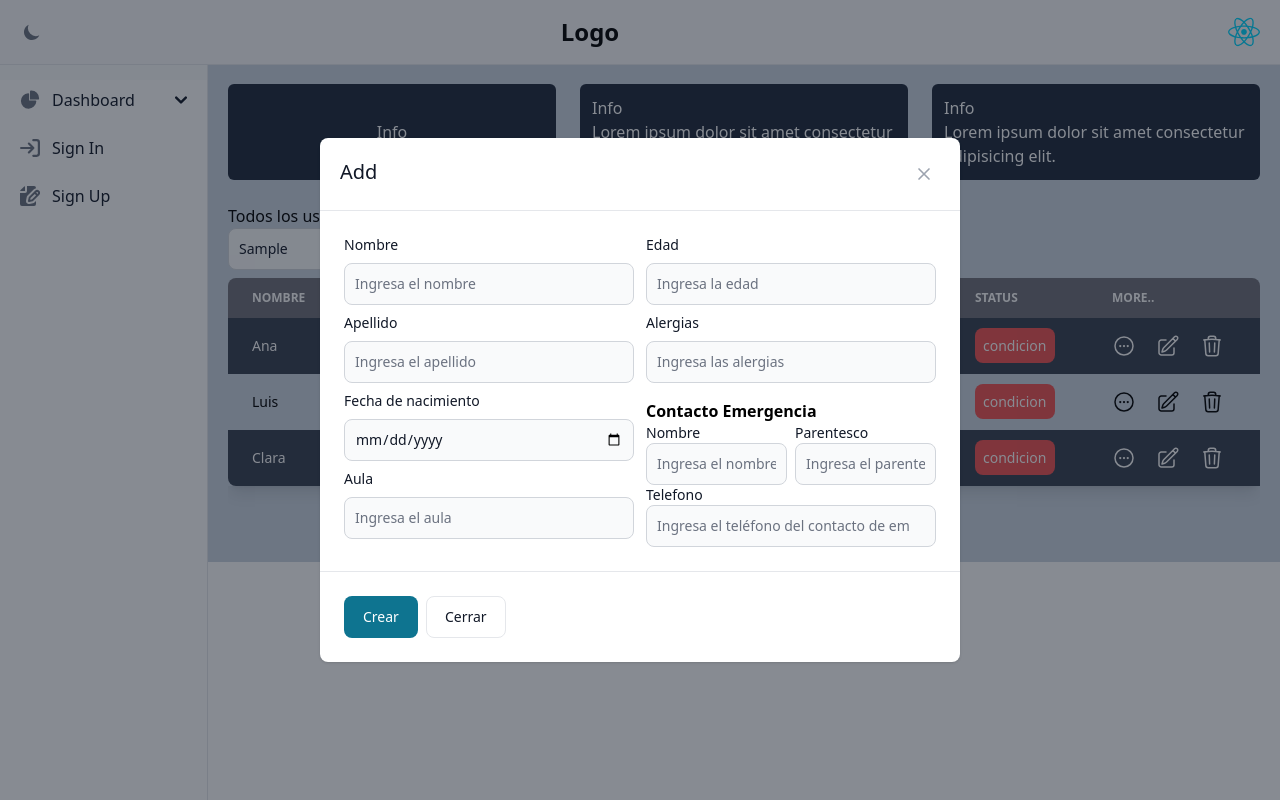
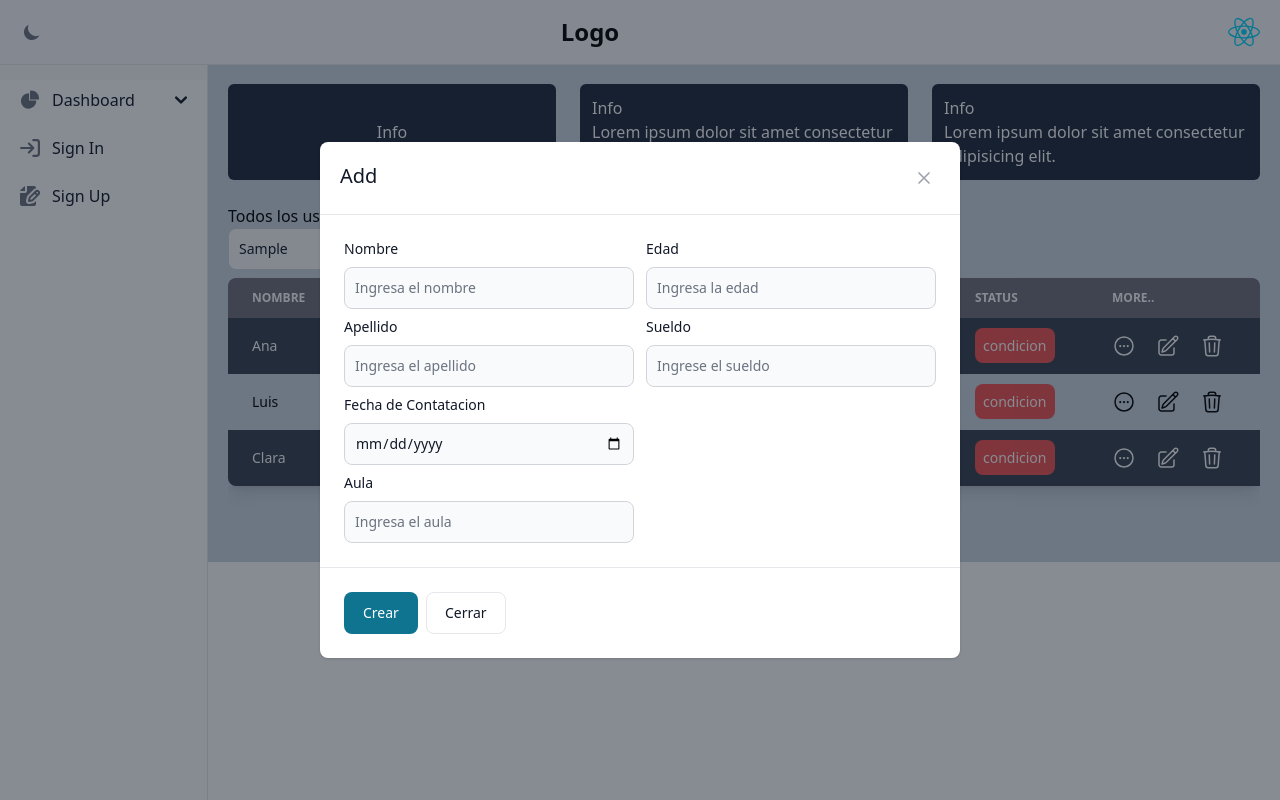
Before and after one commit to wolfsoul01/Frontend-Guarder-a-, a React (Vite) app: page /dashbord/employ in a window 1280 px wide. Both pictures are taken after typing "Sample" into the empty fields and a click on the button "Add User". Built offline with nearby package versions, Linux system fonts and the light colour scheme.

Commit message:
Finaly structur in employDAshtab

```diff
--- a/src/components/Dasbord/Master/EmployDasTab.jsx
+++ b/src/components/Dasbord/Master/EmployDasTab.jsx
@@ -14,7 +14,7 @@ export function EmployDasTab ({ info }) {
   const [openModalCreate, setModalCreate] = useState(false)
 
   const [employ, setEmploy] = useState(info)
-  const [selectKid, setSelectKid] = useState()
+  const [selectEmploy, setSelectEmploy] = useState()
 
   return (
     <section className=' overflow-x-auto mt-4'>
@@ -46,23 +46,23 @@ export function EmployDasTab ({ info }) {
       {openModalEdit && (
         <ModalEdit
           handleModal={() => setModalEdit(false)}
-          selectKid={selectKid}
+          selectEmploy={selectEmploy}
           openModal={openModalEdit}
         />
       )}
       {openModalCreate && (
         <ModalCreate
           handleModal={() => setModalCreate(false)}
-          selectKid={selectKid}
+          selectEmploy={selectEmploy}
           openModal={openModalCreate}
-          setemploy={setEmploy}
+          setEmploy={setEmploy}
           employ={employ}
         />
       )}
       {openModalShow && (
         <ModalShow
           handleModal={() => setModalShow(false)}
-          selectKid={selectKid}
+          selectEmploy={selectEmploy}
           openModal={openModalShow}
         />
       )}
@@ -123,7 +123,7 @@ export function EmployDasTab ({ info }) {
                   <button
                     className='cursor-pointer'
                     onClick={() => {
-                      setSelectKid(kid)
+                      setSelectEmploy(kid)
                       setModalShow(true)
                     }}
                   >
@@ -132,7 +132,7 @@ export function EmployDasTab ({ info }) {
                   <button
                     className='cursor-pointer'
                     onClick={() => {
-                      setSelectKid(kid)
+                      setSelectEmploy(kid)
                       setModalEdit(true)
                     }}
                   >
--- a/src/components/Dasbord/Master/ModalCrate.jsx
+++ b/src/components/Dasbord/Master/ModalCrate.jsx
@@ -2,7 +2,7 @@
 import { Button, Modal } from 'flowbite-react'
 import { Label, TextInput } from 'flowbite-react'
 
-export default function ModalCreate ({ openModal, handleModal, setKids, kids }) {
+export default function ModalCreate ({ openModal, handleModal, setEmploy, employ }) {
   function handleCreate (e) {
     e.preventDefault()
 
@@ -12,19 +12,13 @@ export default function ModalCreate ({ openModal, handleModal, setKids, kids })
       id: new Date(),
       nombre: info.name,
       apellidos: info.apellido,
-      fechaNacimiento: info.fechaNacimiento,
+      fechaContratacion: info.fechaContratacion,
       edad: info.edad,
       aula: info.aula,
-      estado: true,
-      alergias: info.alergias.split(','),
-      contactoEmergencia: {
-        nombre: info.contactoSOS,
-        telefono: info.contactoTelefono,
-        parentesco: info.contactoParentesco
-      }
+      sueldo:info.sueldo
     }
 
-    setKids([...kids, newKid])
+    setEmploy([...employ, newKid])
     handleModal()
   }
 
@@ -51,12 +45,12 @@ export default function ModalCreate ({ openModal, handleModal, setKids, kids })
                 required
                 name='apellido'
               />
-              <Label htmlFor='fechaNacimientoInput'>Fecha de nacimiento</Label>
+              <Label htmlFor='fechaNacimientoInput'>Fecha de Contatacion</Label>
               <TextInput
                 placeholder='Ingresa la fecha de nacimiento'
                 type='date'
                 id='fechaNacimientoInput'
-                name='fechaNacimiento'
+                name='fechaContratacion'
                 required
               />
               <Label htmlFor='aulaInput'>Aula</Label>
@@ -84,51 +78,15 @@ export default function ModalCreate ({ openModal, handleModal, setKids, kids })
                 name='edad'
                 required
               />
-              <Label htmlFor='alergiasInput'>Alergias</Label>
-              <TextInput
-                placeholder='Ingresa las alergias'
-                type='text'
-                id='alergiasInput'
-                name='alergias'
-                title='Separe las alejrgias con ,'
-              />
-              <aside className='flex flex-col justify-end mt-2'>
-                <h1 className='font-bold dark:text-white/90'>
-                  Contacto Emergencia
-                </h1>
-                <div className='grid grid-cols-2 gap-x-2'>
-                  <Label htmlFor='contactoNombreInput'>
-                    Nombre
-                    <TextInput
-                      placeholder='Ingresa el nombre del contacto de emergencia'
-                      type='text'
-                      id='contactoNombreInput'
-                      name='contactoSOS'
-                      required
-                    />
-                  </Label>
-                  <Label htmlFor='contactoParentescoInput'>
-                    Parentesco
-                    <TextInput
-                      placeholder='Ingresa el parentesco del contacto de emergencia'
-                      type='text'
-                      id='contactoParentescoInput'
-                      required
-                      name='contactoParentesco'
-                    />
-                  </Label>
-                  <Label htmlFor='contactoTelefonoInput' className='col-span-2'>
-                    Telefono
-                    <TextInput
-                      placeholder='Ingresa el teléfono del contacto de emergencia'
-                      type='number'
-                      id='contactoTelefonoInput'
-                      required
-                      name='contactoTelefono'
-                    />
-                  </Label>
-                </div>
-              </aside>
+            <Label htmlFor='disabledInput2'>Sueldo</Label>
+            <TextInput
+              placeholder='Ingrese el sueldo '
+              type='text'
+              defaultValue={''}
+              name='sueldo'
+              required
+            />
+
             </div>
           </Modal.Body>
           <Modal.Footer>
--- a/src/components/Dasbord/Master/ModalEdit.jsx
+++ b/src/components/Dasbord/Master/ModalEdit.jsx
@@ -8,19 +8,17 @@ import { Label, TextInput } from 'flowbite-react'
 export default function ModalEdit ({
   openModal,
   handleModal,
-  selectKid = {},
+  selectEmploy = {},
 }) {
   const {
     nombre = '',
     apellidos = '',
-    fechaNacimiento = '',
+    fechaContratacion = '',
     edad = '',
-    alergias = '',
-    contactoEmergencia = '',
-    aula = ''
-  } = selectKid
+    aula='' ,
+    sueldo=''
+  } = selectEmploy
 
-  const alerg = alergias ? alergias.join(' ') : 'Ninguna'
 
   return (
     <>
@@ -33,18 +31,21 @@ export default function ModalEdit ({
               placeholder='Nombre'
               type='text'
               value={nombre}
+              defaultValue={''}
             />
             <Label htmlFor='disabledInput2'>Apellido</Label>
             <TextInput
               placeholder='Disabled readonly input'
               type='text'
               value={apellidos ?? ''}
+              defaultValue={''}
             />
-            <Label htmlFor='disabledInput2'>Fecha de nacimiento </Label>
+            <Label htmlFor='disabledInput2'>Fecha de Contratacion </Label>
             <TextInput
               placeholder='Disabled readonly input'
-              type='text'
-              value={fechaNacimiento ?? ''}
+              type='date'
+              value={fechaContratacion ?? ''}
+              defaultValue={''}
             />
             <Label htmlFor='disabledInput2'>
               Aula
@@ -52,6 +53,7 @@ export default function ModalEdit ({
                 placeholder='Disabled readonly input'
                 type='text'
                 value={aula ?? ''}
+                defaultValue={''}
               />
             </Label>
           </div>
@@ -61,45 +63,16 @@ export default function ModalEdit ({
               placeholder='Disabled readonly input'
               type='text'
               value={edad}
+              defaultValue={''}
             />
-            <Label htmlFor='disabledInput2'>Alerjias</Label>
+            <Label htmlFor='disabledInput2'>Sueldo</Label>
             <TextInput
               placeholder='Disabled readonly input'
               type='text'
-              value={alerg ?? ''}
+              value={sueldo}
+              defaultValue={''}
             />
-            <aside className=' flex flex-col justify-end mt-2 '>
-              <h1 className='font-bold dark:text-white/90'>
-                Contacto Emergencia
-              </h1>
-              <div className='grid grid-cols-2 gap-x-2 '>
-                <Label htmlFor='disabledInput2'>
-                  Nombre
-                  <TextInput
-                    placeholder='Disabled readonly input'
-                    type='text'
-                    value={contactoEmergencia.nombre ?? ''}
-                  />
-                </Label>
-                <Label htmlFor='disabledInput2'>
-                  Parentesco
-                  <TextInput
-                    placeholder='Disabled readonly input'
-                    type='text'
-                    value={contactoEmergencia.parentesco ?? ''}
-                  />
-                </Label>
-                <Label htmlFor='disabledInput2' className='col-span-2'>
-                  Telefono
-                  <TextInput
-                    placeholder='Disabled readonly input'
-                    readOnly
-                    type='text'
-                    value={contactoEmergencia.telefono ?? ''}
-                  />
-                </Label>
-              </div>
-            </aside>
+
           </div>
         </Modal.Body>
         <Modal.Footer>
--- a/src/components/Dasbord/Master/ModalShow.jsx
+++ b/src/components/Dasbord/Master/ModalShow.jsx
@@ -4,17 +4,16 @@ import { Button, Modal } from 'flowbite-react'
 import { Label, TextInput } from 'flowbite-react'
 
 // eslint-disable-next-line react/prop-types
-export default function ModalShow ({ openModal, handleModal, selectKid }) {
+export default function ModalShow ({ openModal, handleModal, selectEmploy }) {
   // eslint-disable-next-line react/prop-types
   const {
     nombre,
     apellidos,
-    fechaNacimiento,
+    fechaContratacion,
     edad,
-    alergias = [],
-    contactoEmergencia,
-    aula = {}
-  } = selectKid
+    aula ,
+    sueldo
+  } = selectEmploy
 
   return (
     <>
```
